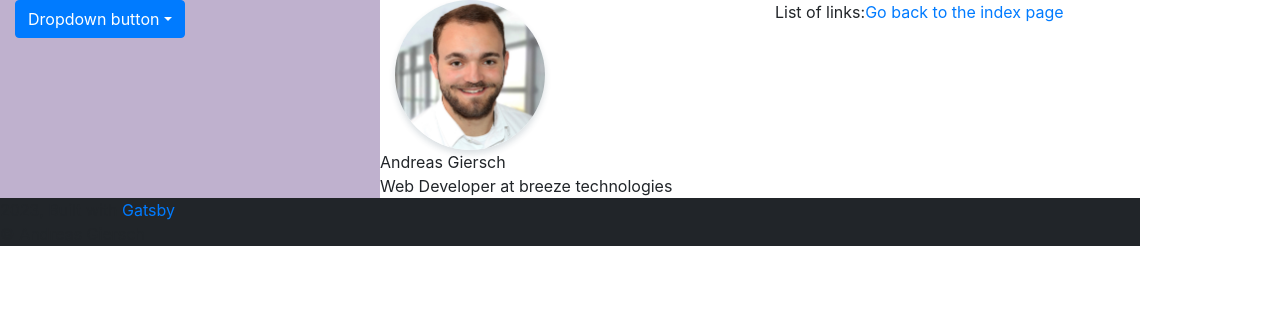
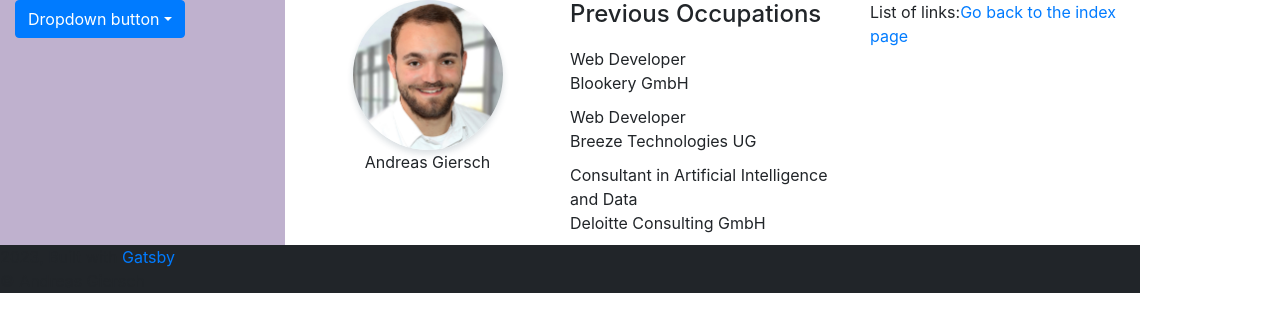
Before and after one commit to AndreasGiersch/website, a Gatsby site: page /home in a window 1280 px wide. Built offline with nearby package versions, Linux system fonts and the light colour scheme; Gatsby itself is replaced by a stand-in of ours.

Commit message:
recent changes

```diff
--- a/src/css/home.css
+++ b/src/css/home.css
@@ -21,3 +21,14 @@
 .portrait:hover {
   box-shadow: 0 8px 12px 0 rgba(34, 60, 80, 0.16);
 }
+
+.occupations {
+  margin-top: 10px;
+  margin-bottom: 10px;
+}
+
+.content-col {
+  display: flex;
+  align-items: center;
+  flex-direction: column;
+}
--- a/src/pages/home.js
+++ b/src/pages/home.js
@@ -34,10 +34,20 @@ const Image = () => {
   )
 }
 
-const texts = {
-  name: "Andreas Giersch",
-  occupation: "Web Developer at breeze technologies",
-}
+const texts = [
+  {
+    position: "Web Developer",
+    company: "Blookery GmbH",
+  },
+  {
+    position: "Web Developer",
+    company: "Breeze Technologies UG",
+  },
+  {
+    position: "Consultant in Artificial Intelligence and Data ",
+    company: "Deloitte Consulting GmbH",
+  },
+]
 
 const linkPaths = [
   { link: "/about", label: "About" },
@@ -46,6 +56,17 @@ const linkPaths = [
 ]
 {
   /* <LinkList paths={linkPaths} /> */
+}
+
+const anotherComponent = () => {
+  return texts.map(occupation => {
+    return (
+      <Row className="occupations">
+        {occupation.position} <br />
+        {occupation.company}
+      </Row>
+    )
+  })
 }
 
 const HomePage = () => {
@@ -63,12 +84,16 @@ const HomePage = () => {
           </DropdownButton>
         </Col>
         <Col className="content-col">
-          <Image />
           <Row>
-            {texts.name} <br />
-            {texts.occupation}
+            <Image />
           </Row>
-          <Row></Row>
+          <Row>Andreas Giersch</Row>
+        </Col>
+        <Col className="test-col">
+          <Row>
+            <h4>Previous Occupations</h4>
+          </Row>
+          {anotherComponent()}
         </Col>
         <Col className="link-list">
           List of links:
```
Also changed, not shown: src/components/exercises/TicTacToe.js (+32 -38 lines).
